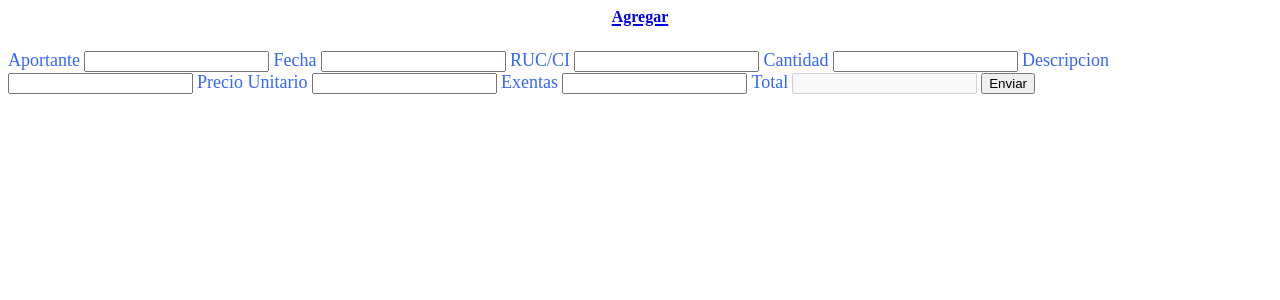
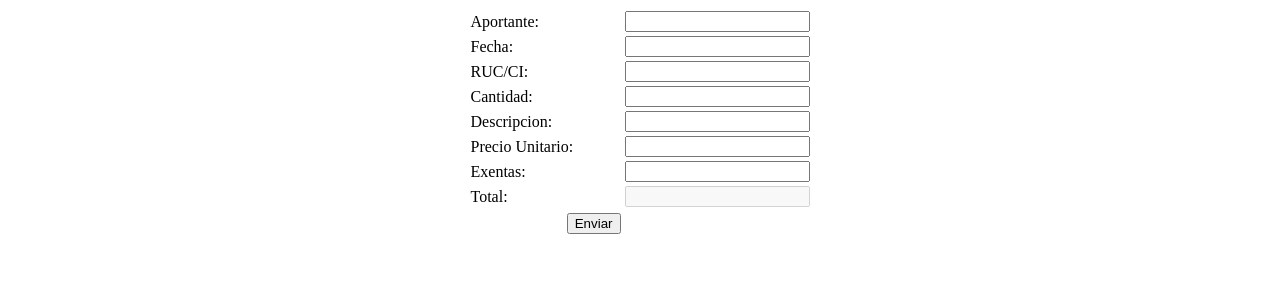
Before and after one commit to tyeltsing/contabilidad-django, a Django app: page /carga/ in a window 1280 px wide. Shown: the top 300 px of the page. Run offline with Django 3.2, Linux system fonts and the light colour scheme; parts of the project's set-up code (start-up, migrations or seed data) failed here and were passed over.

Commit message:
version muy austera del ingreso

```diff
--- a/obispado/ingresos/views.py
+++ b/obispado/ingresos/views.py
@@ -1,10 +1,38 @@
 # Create your views here.
 from django.shortcuts import render_to_response
 from obispado.ingresos.models import *
+from obispado.aportantes.models import *
+from django.http import HttpResponse, HttpResponseRedirect
+from django.db.models import Q, Max, Min
 
 def index(request):
     lista_ultimos_ingresos = Venta.objects.all().order_by('-fecha')[:5]
     return render_to_response('ingresos/index.html', {'lista_ultimos_ingresos': lista_ultimos_ingresos})
 
 def carga(request):
+    if 'ap' in request.GET and request.GET['ap']:
+        ap = request.GET['ap']
+        fe = request.GET['fe']
+        ruc = request.GET['ruc']
+        cant = request.GET['cant']
+        des = request.GET['des']
+        pu = request.GET['pu']
+        ex = request.GET['ex']
+        if 'tot' in request.GET and request.GET['tot']:
+            tot = request.GET['tot']
+        else:
+            tot = 1000
+        #final = ap+fe+ruc+cant+des+pu+ex+tot
+        id_aportante = Aportante.objects.filter(nombre=ap)
+        valormaximo = Aportante.objects.aggregate(Max('id'))
+        valapmax = valormaximo['id__max']
+        valapmax = valapmax + 1
+        newingreso = Venta(fecha = fe, aportante_id=1)
+        newingreso.save()
+        #return render_to_response('ingresos/carga_ingreso.html')
+        return HttpResponseRedirect('/carga_ingresos/')
+        #return render_to_response('ingresos/index.html', {'final': final})
     return render_to_response('ingresos/carga_ingreso.html')
+
+def carga_ingresos(request):
+    return render_to_response('ingresos/carga_ingreso.html')
--- a/obispado/templates/ingresos/carga_ingreso.html
+++ b/obispado/templates/ingresos/carga_ingreso.html
@@ -1,25 +1,78 @@
-<h2>
-  <p align="center"><a href="?b=w" id="/search/"><font size=3 >Agregar</a></font>
-  </p>
 
-</h2>
+<HTML>
+<HEAD>
+<TITLE>Agregar Ingreso</TITLE>
+</HEAD>
+<script languaje="JavaScript">
 
-<form action="/carga/" method="GET">
-<label for="q"><font size=4 color=#3366FF>Aportante </label></font>
-<input type="text" name="aport" value="">
-<label for="q"><font size=4 color=#3366FF>Fecha </label></font>
-<input type="text" name="fecha" value="">
-<label for="q"><font size=4 color=#3366FF>RUC/CI </label></font>
-<input type="text" name="ruc_ci" value="">
-<label for="q"><font size=4 color=#3366FF>Cantidad </label></font>
-<input type="text" name="cantidad" value="">
-<label for="q"><font size=4 color=#3366FF>Descripcion </label></font>
-<input type="text" name="descripcion" value="">
-<label for="q"><font size=4 color=#3366FF>Precio Unitario </label></font>
-<input type="text" name="precio_u" value="">
-<label for="q"><font size=4 color=#3366FF>Exentas </label></font>
-<input type="text" name="exentas" value="">
-<label for="q"><font size=4 color=#3366FF>Total</label></font>
-<input type="text" name="total" value="" disabled="disabled">
-<input type="submit" value="Enviar">
-</form>
+var mydate=new Date()
+var year=mydate.getYear()
+if (year < 1000)
+year+=1900
+var day=mydate.getDay()
+var month=mydate.getMonth()
+var daym=mydate.getDate()
+if (daym<10)
+daym="0"+daym
+var dayarray=new Array("Domingo","Lunes","Martes","Miercoles","Jueves","Viernes","Sabado")
+var montharray=new
+
+Array("Enero","Febrero","Marzo","Abril","Mayo","Junio","Julio","Agosto","Septiembre","Octubr
+
+e","Noviembre","Diciembre")
+document.write("<small><font color='000080' face='Arial'>"+dayarray[day]+" "+daym+" de
+
+"+montharray[month]+" de "+year+"</font></small>")
+
+</script>
+<BODY>
+
+<FORM action="/carga/" METHOD="GET">
+<table align="center" border="0">
+<td align="left" width="100">Aportante:
+</td>
+<td align="center" width="150"><INPUT NAME="ap" TYPE="TEXT" VALUE="">
+</td>
+<tr>
+<td align="left" width="100">Fecha:
+</td>
+<td align="center" width="150"><INPUT NAME="fe" TYPE="TEXT" VALUE="">
+</td>
+<tr>
+<td align="left" width="100">RUC/CI:
+</td>
+<td align="center" width="150"><INPUT NAME="ruc" TYPE="TEXT" VALUE="">
+</td>
+<tr>
+<td align="left" width="100">Cantidad:
+</td>
+<td align="center" width="150"><INPUT NAME="cant" TYPE="TEXT" VALUE="">
+</td>
+<tr>
+<td align="left" width="100">Descripcion:
+</td>
+<td align="center" width="150"><INPUT NAME="des" TYPE="TEXT" VALUE="">
+</td>
+<tr>
+<td align="left" width="100">Precio Unitario:
+</td>
+<td align="center" width="150"><INPUT NAME="pu" TYPE="TEXT" VALUE="">
+</td>
+<tr>
+<td align="left" width="100">Exentas:
+</td>
+<td align="center" width="150"><INPUT NAME="ex" TYPE="TEXT" VALUE="">
+</td>
+<tr>
+<td align="left" width="100">Total:
+</td>
+<td align="center" width="150"><INPUT NAME="tot" TYPE="TEXT" VALUE="" disabled="disabled">
+</td>
+<tr>
+<tr>
+<td align="right" width="150"><INPUT NAME="boton" TYPE="SUBMIT" VALUE="Enviar">
+</td>
+</TABLE>
+</FORM>
+</BODY>
+</HTML>
--- a/obispado/templates/ingresos/index.html
+++ b/obispado/templates/ingresos/index.html
@@ -7,3 +7,7 @@
 {% else %}
     <p>No hay "ultimos ingresos".</p>
 {% endif %}
+
+{% if final %}
+    {{ final }}
+{% endif %}
--- a/obispado/urls.py
+++ b/obispado/urls.py
@@ -15,6 +15,8 @@
     # Uncomment the next line to enable the admin:
     (r'^admin/', include(admin.site.urls)),
     (r'^ingresos/', 'obispado.ingresos.views.index'),
+    #(r'^carga/(?P<ap>\d+)/(?P<fe>\d+)/(?P<ruc>\d+)/(?P<cant>\d+)/(?P<des>\d+)/(?P<pu>\d+)/(?P<ex>\d+)/(?P<tot>\d+)$', 'obispado.ingresos.views.carga'),
+    (r'^carga_ingresos/', 'obispado.ingresos.views.carga_ingresos'),
     (r'^carga/', 'obispado.ingresos.views.carga'),
     (r'^balances/',  'obispado.balances.views.index'),
 )
```
